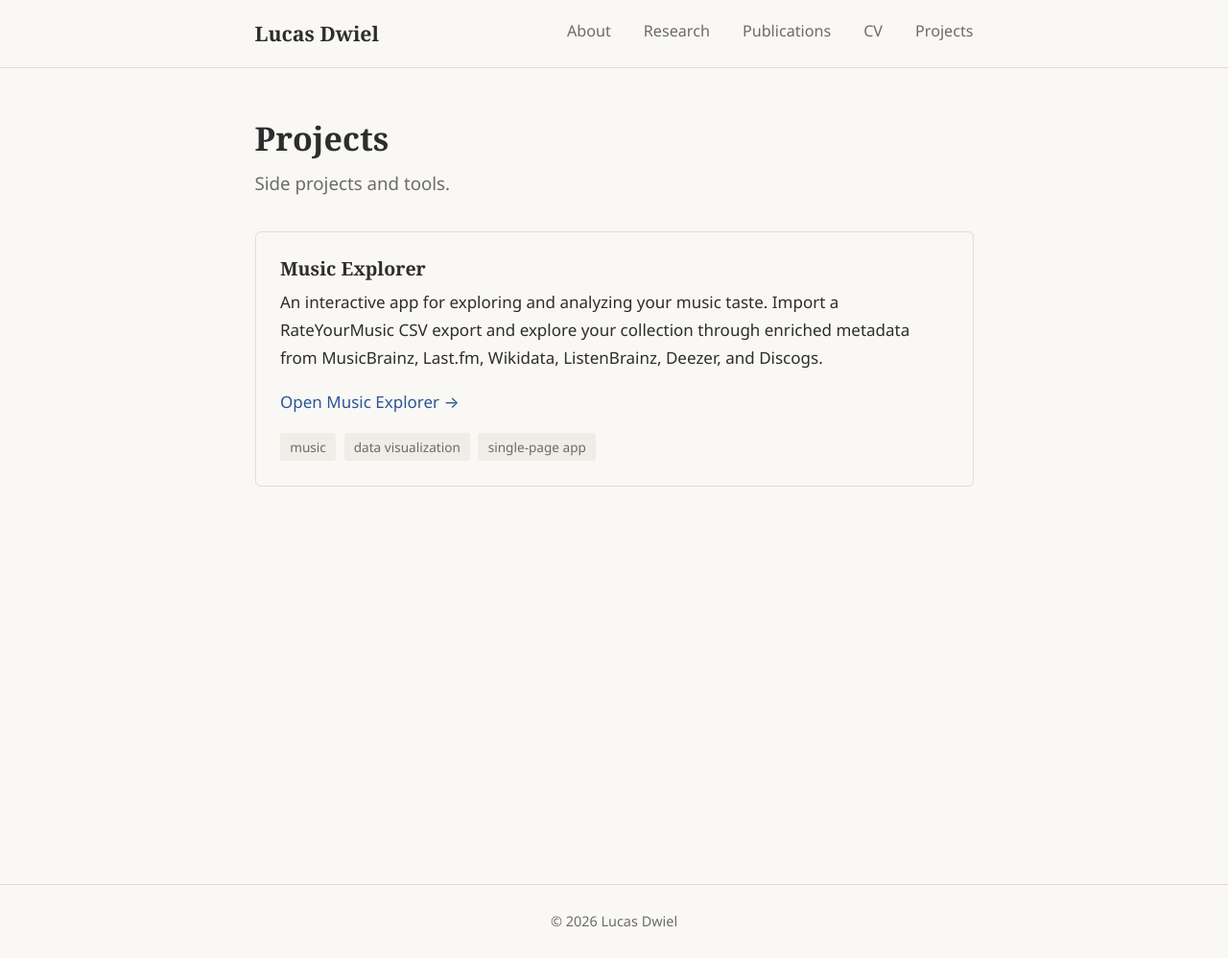
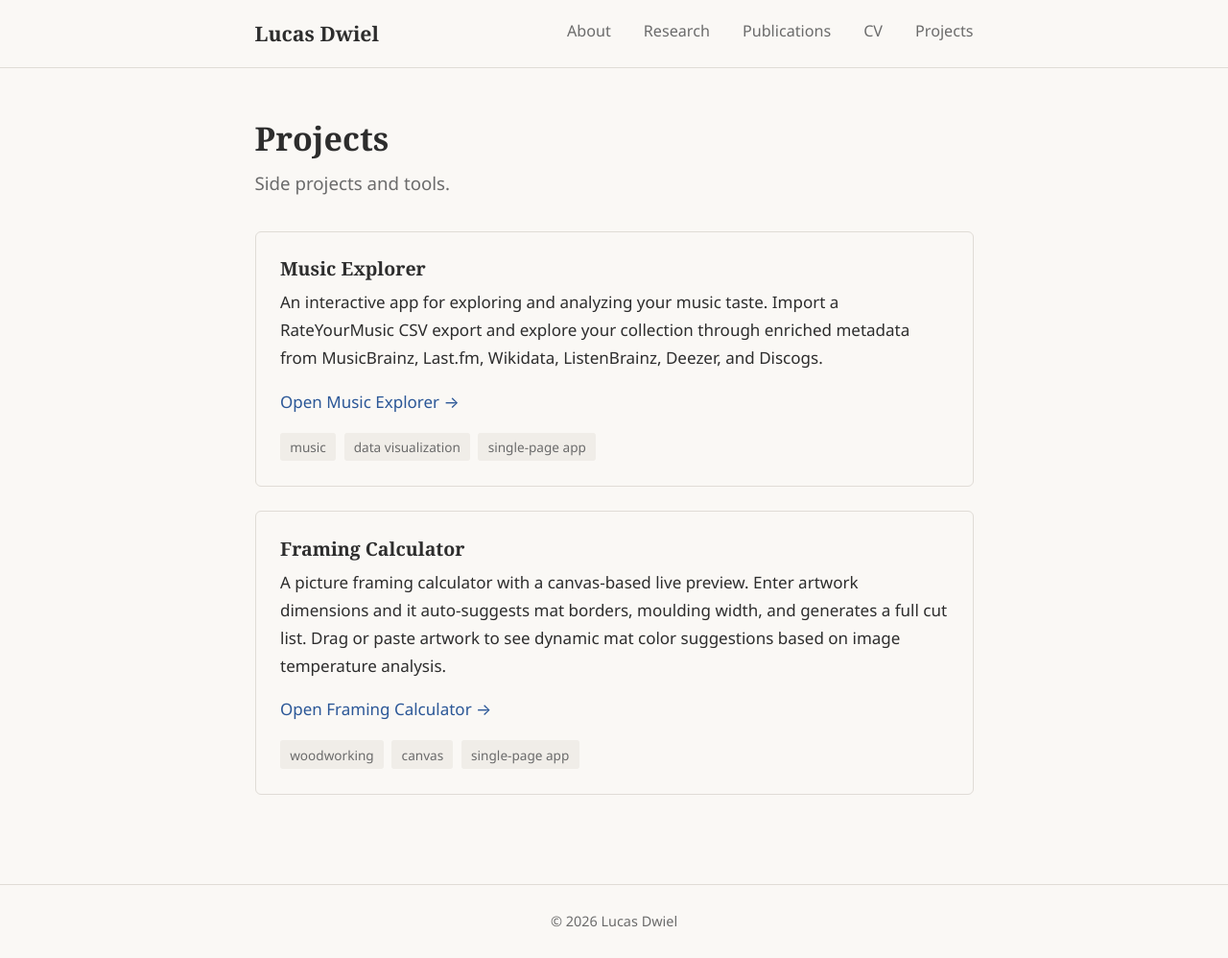
Before and after one commit to lucasdwi/lucasdwi.github.io, a Jekyll site: the page built from personal-projects.md, in a window 1280 px wide and 998 px high. Shown: the whole window at 96% size. Built offline with Jekyll 4.4.1, drawn with Linux system fonts in a browser that asks for light colours.

Commit message:
Add Framing Calculator to projects page
Co-Authored-By: Claude Opus 4.6 <noreply@anthropic.com>

```diff
--- a/personal-projects.md
+++ b/personal-projects.md
@@ -23,3 +23,18 @@ An interactive app for exploring and analyzing your music taste. Import a RateYo
   <span class="tag">single-page app</span>
 </div>
 </div>
+
+<div class="project-card" markdown="1">
+
+### Framing Calculator
+
+A picture framing calculator with a canvas-based live preview. Enter artwork dimensions and it auto-suggests mat borders, moulding width, and generates a full cut list. Drag or paste artwork to see dynamic mat color suggestions based on image temperature analysis.
+
+[Open Framing Calculator &rarr;](/framing-tools/)
+
+<div class="tags" markdown="0">
+  <span class="tag">woodworking</span>
+  <span class="tag">canvas</span>
+  <span class="tag">single-page app</span>
+</div>
+</div>
```
